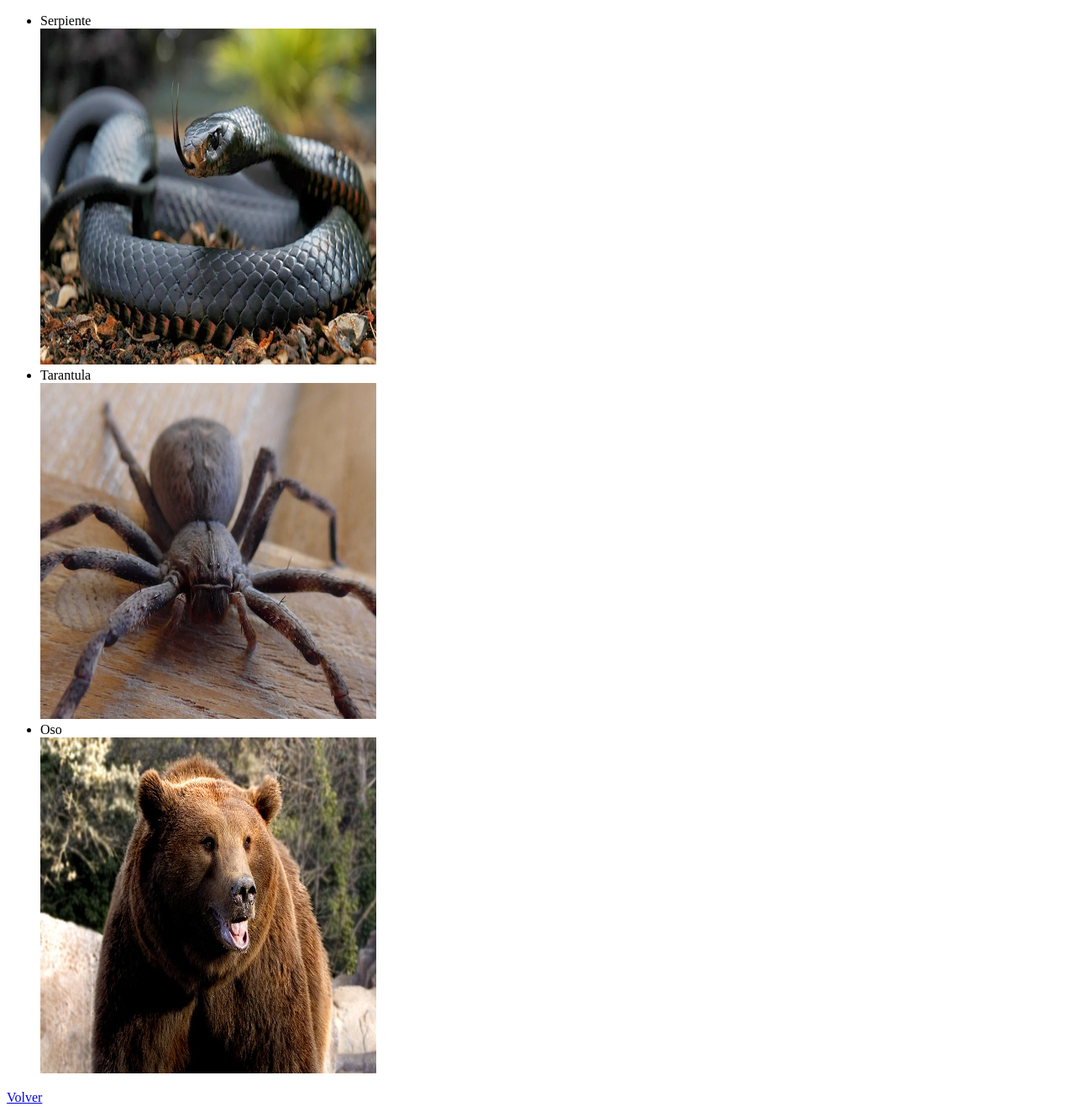
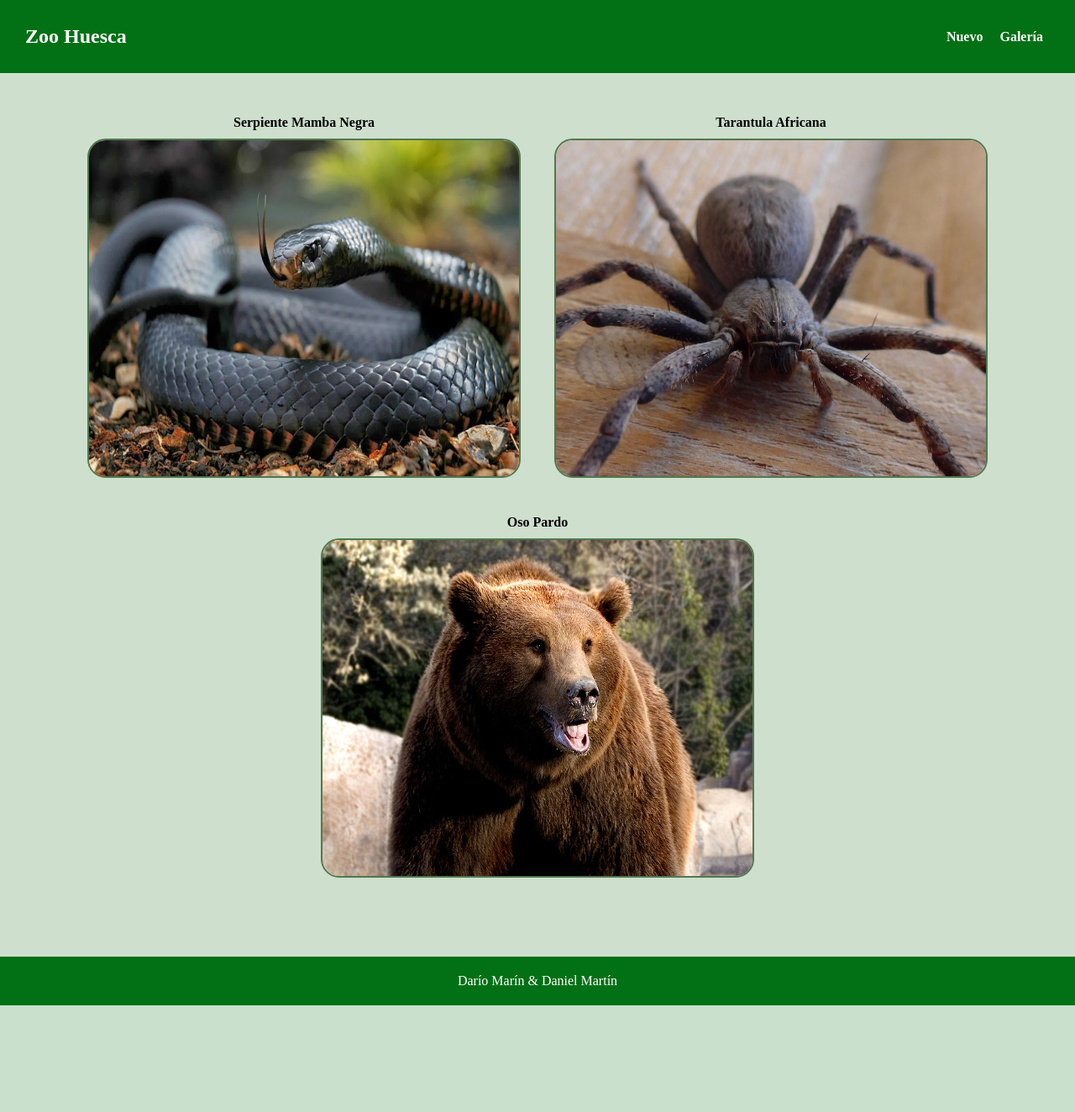
Before and after one commit to dariomr/proyecto2, a Node server app: page /gallery in a window 1280 px wide. Shown: the whole page at 84% size. After the commit the page ends 1197 px from the top, so only its background shows below. Run offline with Node 20, Linux system fonts and the light colour scheme; some web fonts are replaced.

Commit message:
Added css and minimal ejs views changes

```diff
--- a/index.js
+++ b/index.js
@@ -11,9 +11,8 @@ import {animals} from './data/animals.js'
 app.get('/',(req,res)=>{
     let arrayAnimales = []
     let nombre = req.query.nombre
-    console.log(nombre)
     if(nombre) {
-        for (let i = 0; i < animals.length; I++) {
+        for (let i = 0; i < animals.length; i++) {
             let animal = animals[i]
             if (animal.nombre == nombre) {
                 arrayAnimales = [animal]
--- /dev/null
+++ b/public/css/common.css
@@ -0,0 +1,62 @@
+@import url('http://fonts.cdnfonts.com/css/gotham');
+
+* {
+    margin: 0px;
+    padding: 0px;
+    font-family: "Gotham";
+}
+
+main {
+    background-color: #cee0cd;
+}
+
+nav {
+    display: flex;
+    padding: 30px;
+    justify-content: space-between;
+    background: #027014;
+}
+
+nav * {
+    align-self: center;
+    text-decoration: none;
+    color: #ffffff;
+}
+
+nav h1 {
+    color: white;
+}
+
+h2 {
+    font-weight: normal;
+    text-align: center;
+    padding-bottom: 10px;
+}
+
+section {
+    padding: 50px;
+    margin: auto;
+}
+
+.menu a {
+    font-weight: bold;
+    margin: 0px 8px;
+}
+
+.lista li {
+    background: #eaf0e8;
+    margin: 10px 0px;
+    list-style: none;
+    display: grid;
+}
+
+.lista li * {
+    padding: 8px;
+}
+
+footer {
+    background-color: #027014;
+    color: #ffffff;
+    text-align: center;
+    padding: 20px;
+}
--- /dev/null
+++ b/public/css/gallery.css
@@ -0,0 +1,23 @@
+ul {
+    list-style: none;
+}
+
+.card > p {
+    text-align: center;
+    font-weight: bold;
+}
+
+.cards {
+    display: flex;
+    flex-wrap: wrap;
+    align-items: flex-start;
+    flex-direction: row;
+    justify-content: center;
+}
+
+.cards img {
+    margin: 10px 20px 40px 20px;
+    border: 2px solid #51774e;
+    border-radius: 22px;
+    width: 32em;
+}
--- a/views/gallery.ejs
+++ b/views/gallery.ejs
@@ -1,24 +1,35 @@
 <!DOCTYPE html>
-<html lang="en">
+<html lang="es">
 <head>
     <meta charset="UTF-8">
     <meta http-equiv="X-UA-Compatible" content="IE=edge">
     <meta name="viewport" content="width=device-width, initial-scale=1.0">
-    <title>Document</title>
+    <title>Zoo Huesca | Galería</title>
+    <link rel="stylesheet" href="../css/common.css">
+    <link rel="stylesheet" href="../css/gallery.css">
 </head>
 <body>
-    <ul>
+    <nav>
+        <h1><a href="/">Zoo Huesca</a></h1>
+        <div class="menu">
+            <a href="/nuevo">Nuevo</a>
+            <a href="/gallery">Galería</a>
+        </div>
+    </nav>
+    <main>
+        <section>
+            <ul class="cards">
                 <%animals.map((animal)=>{%>
                     <li>
-            <%=animal.nombre%><br>
+                        <div class="card">
+                            <p><%=animal.nombre%> <%=animal.especie%></p>
                             <img src="../images/<%=animal.nombre%>.jpg" width="400" height="400" alt="<%=animal.nombre%>">
+                        </div>
                     </li>
                 <%})%>
             </ul>
-
-   <!--  <img src="../images/Serpiente.jpg" width="400" height="400" alt="Mamba Negra">
-    <img src="../images/Tarantula.jpg" width="400" height="400" alt="Tarantula">
-    <img src="../images/Oso.jpg" width="400" height="400" alt="Pardo"> -->
-    <a href="/">Volver</a>
+        </section>
+    </main>
+    <%- include('./partials/footer.ejs'); %>
 </body>
 </html>
--- /dev/null
+++ b/views/partials/footer.ejs
@@ -0,0 +1,3 @@
+<footer>
+    <p>Darío Marín & Daniel Martín</p>
+</footer>
--- /dev/null
+++ b/views/partials/search.ejs
@@ -0,0 +1,4 @@
+<form action="/">
+    <input class="buscar" type="text" name="nombre" placeholder="Buscar por nombre" onfocus="this.placeholder = ''">
+    <input class="boton" type="submit" value="Buscar">
+</form>
```
Also changed, not shown: public/css/form.css (added, +63 -0 lines), public/css/search-bar.css (added, +42 -0 lines), views/form.ejs (+26 -11 lines), views/index.ejs (+27 -16 lines). Lines whose indentation alone changed are shown as unchanged.
